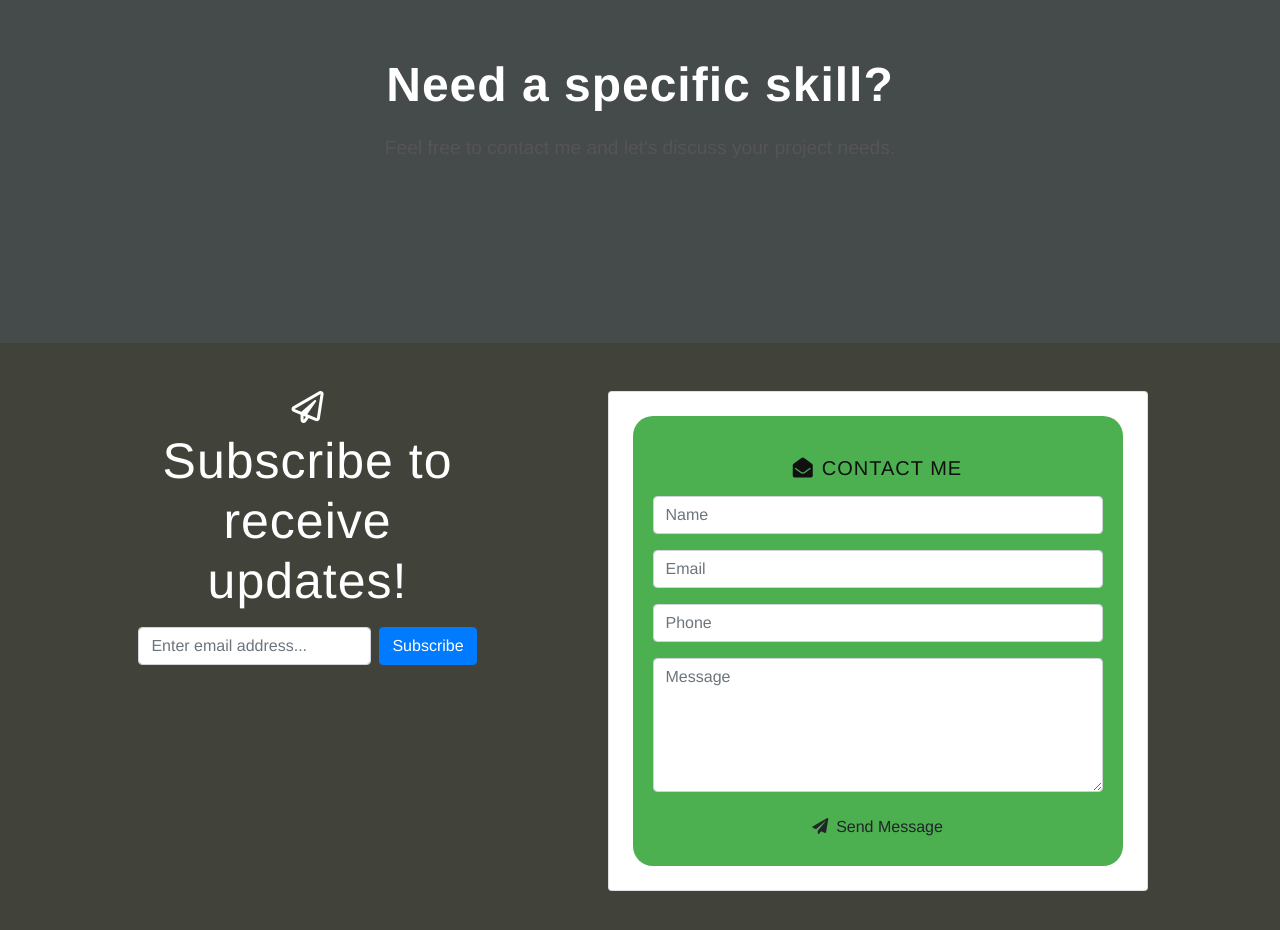
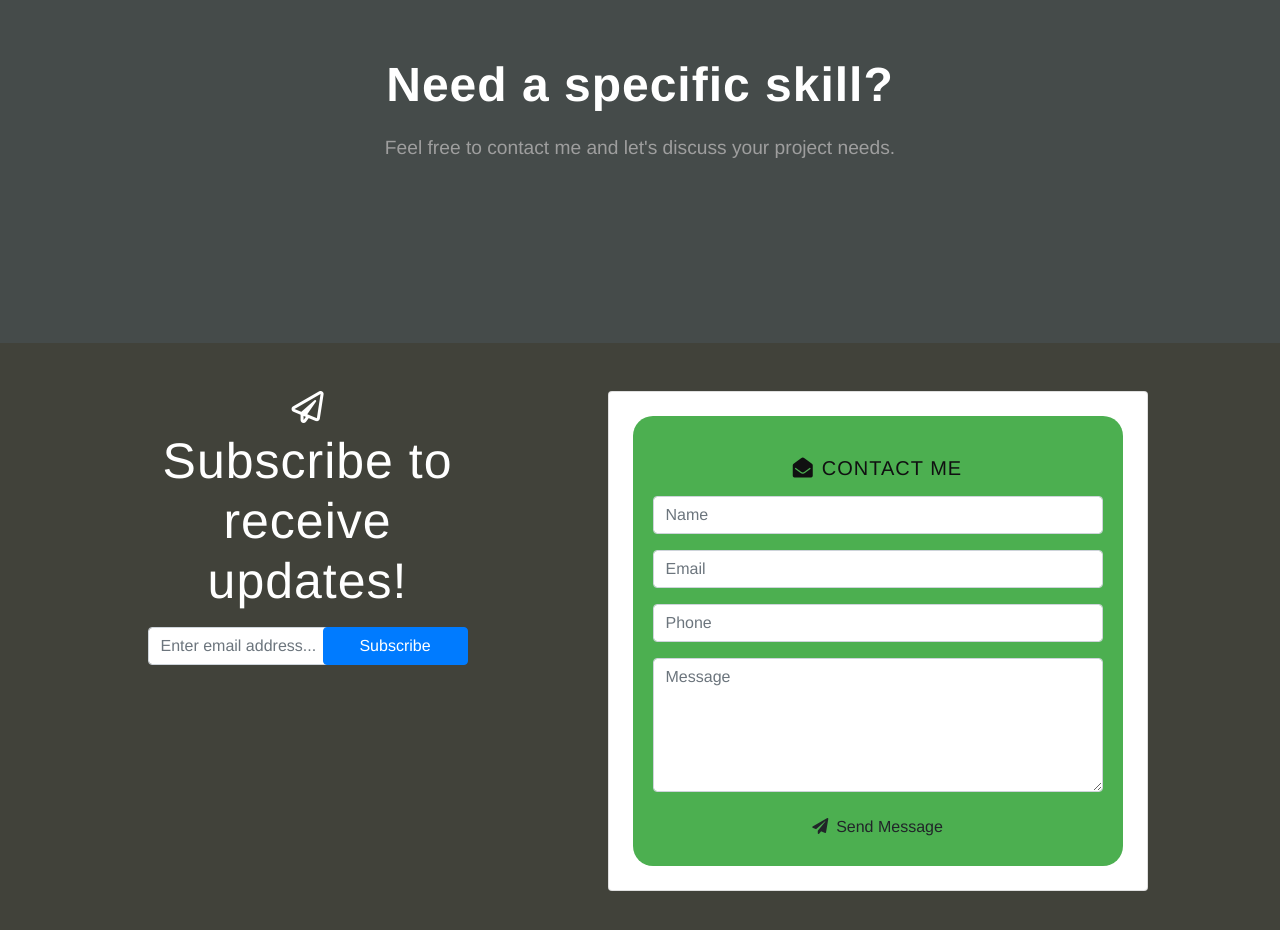
Before and after one commit to fadumasaidcodes/Faduma-Portfolio, a plain HTML site: page index.html in a window 1280 px wide. Shown: the part 2940-3870 px from the top of the page. Drawn offline with nearby package versions, Linux system fonts and the light colour scheme.

Commit message:
added some changes to the subscribe button as it was not looking good in the smaller size screen

```diff
--- a/css/index.css
+++ b/css/index.css
@@ -379,7 +379,7 @@ header.masthead .device-container img {
   font-size: 1.2rem;
   margin-top: 20px;
   margin-bottom: 80px;
-  color: #555555;
+  color: #9E9E9E;
 }
 
 .card-body {
--- a/index.html
+++ b/index.html
@@ -301,14 +301,14 @@
           <i class="far fa-paper-plane fa-2x mb-2 text-white"></i>
           <h2 class="text-white mb-3">Subscribe to receive updates!</h2>
           <form class="form-inline d-flex justify-content-center">
-            <div class="form-group">
-              <input class="form-control flex-fill mr-0 mr-sm-2 mb-3 mb-sm-0" id="inputEmail" type="email"
-                placeholder="Enter email address..." />
+            <div class="form-group col-xs-12 col-sm-6 mb-3 mb-sm-0">
+              <input class="form-control flex-fill mr-0 mr-sm-2" id="inputEmail" type="email" placeholder="Enter email address..." />
             </div>
-            <div class="form-group">
-              <button class="btn btn-primary mx-auto" type="submit">Subscribe</button>
+            <div class="form-group col-xs-12 col-sm-6">
+              <button class="btn btn-primary btn-block" type="submit">Subscribe</button>
             </div>
           </form>
+
         </div>
         <div class="col-md-6 mx-auto text-center">
           <div class="card bg-pink p-4" style="width: 100%; ">
```
